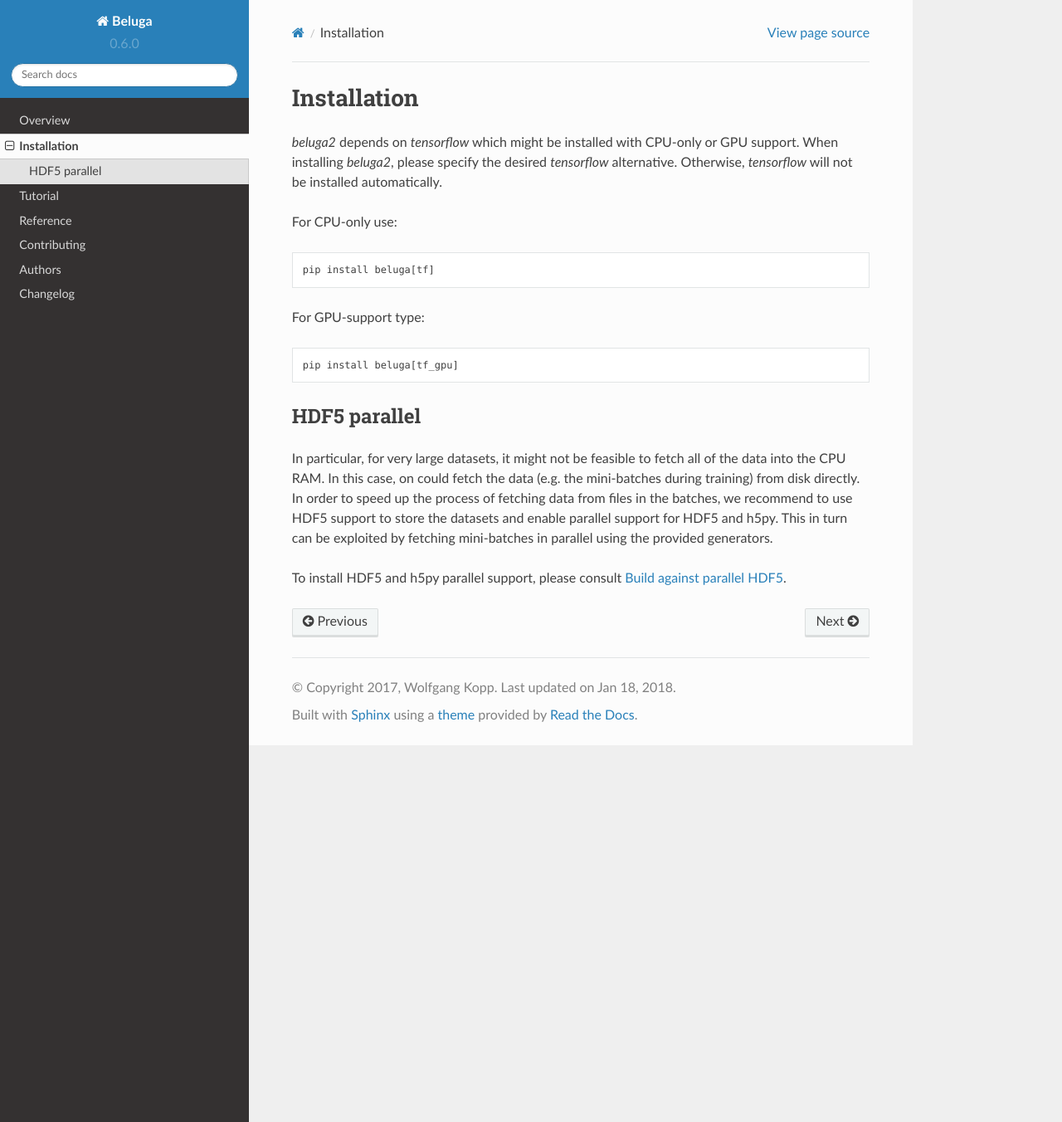
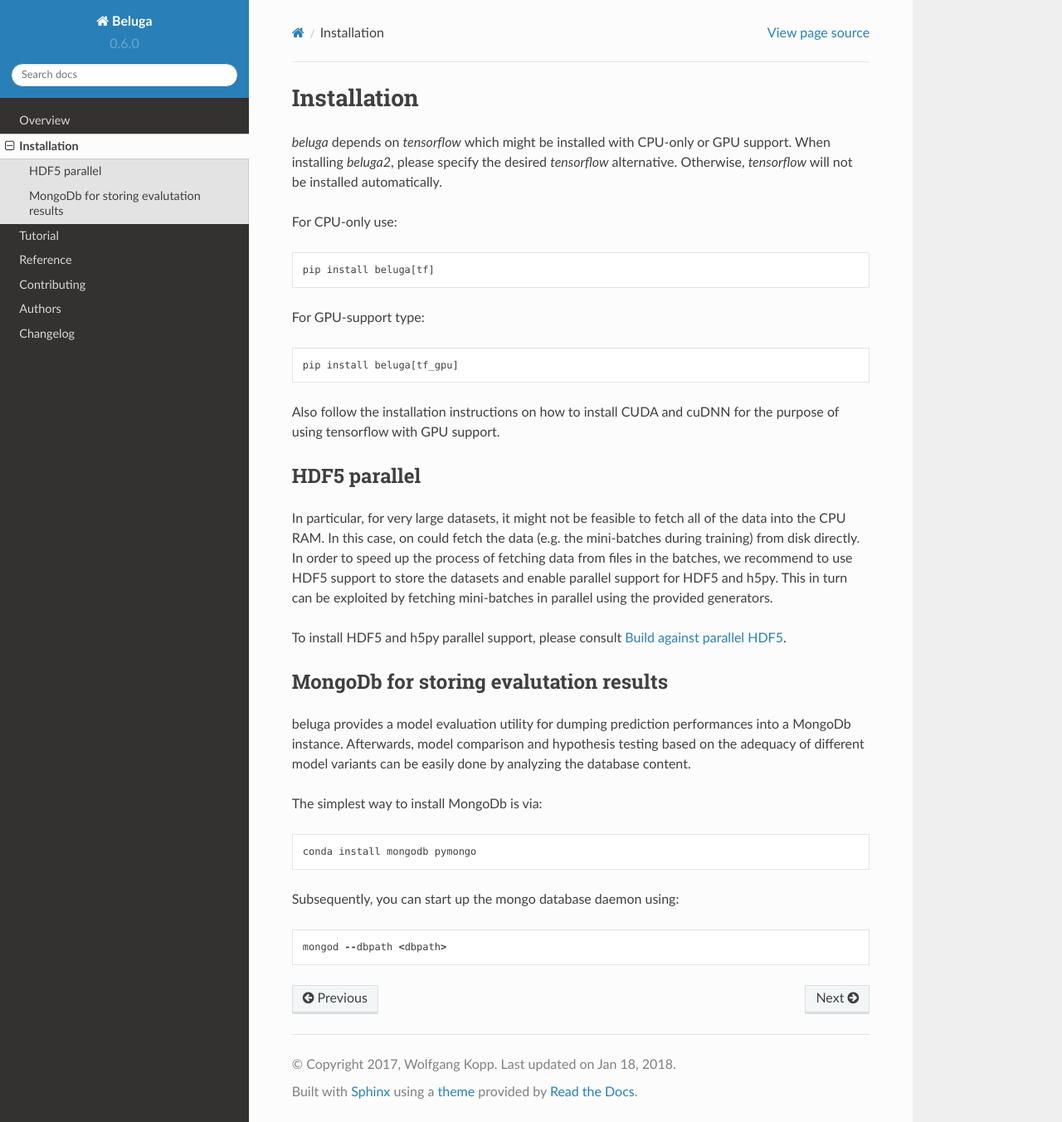
Before and after one commit to BIMSBbioinfo/janggu, a Sphinx documentation site: the page built from docs/installation.rst, in a window 1280 px wide and 1352 px high. Shown: the whole window at 83% size. Built offline with Sphinx 7.4.7 and the Read the Docs theme 2.0.0, drawn with Linux system fonts in a browser that asks for light colours.

Commit message:
More setup instructions on mongdb

```diff
--- a/docs/installation.rst
+++ b/docs/installation.rst
@@ -2,7 +2,7 @@
 Installation
 ============
 
-`beluga2` depends on `tensorflow` which might be installed with
+`beluga` depends on `tensorflow` which might be installed with
 CPU-only or GPU support. When installing `beluga2`, please specify
 the desired `tensorflow` alternative. Otherwise, `tensorflow` will not be
 installed automatically.
@@ -15,6 +15,8 @@ For GPU-support type::
 
     pip install beluga[tf_gpu]
 
+Also follow the installation instructions on how to install CUDA
+and cuDNN for the purpose of using tensorflow with GPU support.
 
 HDF5 parallel
 -------------
@@ -30,3 +32,20 @@ by fetching mini-batches in parallel using the provided generators.
 
 To install HDF5 and h5py parallel support,
 please consult `Build against parallel HDF5 <http://docs.h5py.org/en/latest/build.html#building-against-parallel-hdf5>`_.
+
+MongoDb for storing evalutation results
+---------------------------------------
+
+beluga provides a model evaluation utility for dumping prediction
+performances into a MongoDb instance.
+Afterwards, model comparison and hypothesis testing based on the
+adequacy of different model variants can be easily done by
+analyzing the database content.
+
+The simplest way to install MongoDb is via::
+
+   conda install mongodb pymongo
+
+Subsequently, you can start up the mongo database daemon using::
+
+   mongod --dbpath <dbpath>
```
